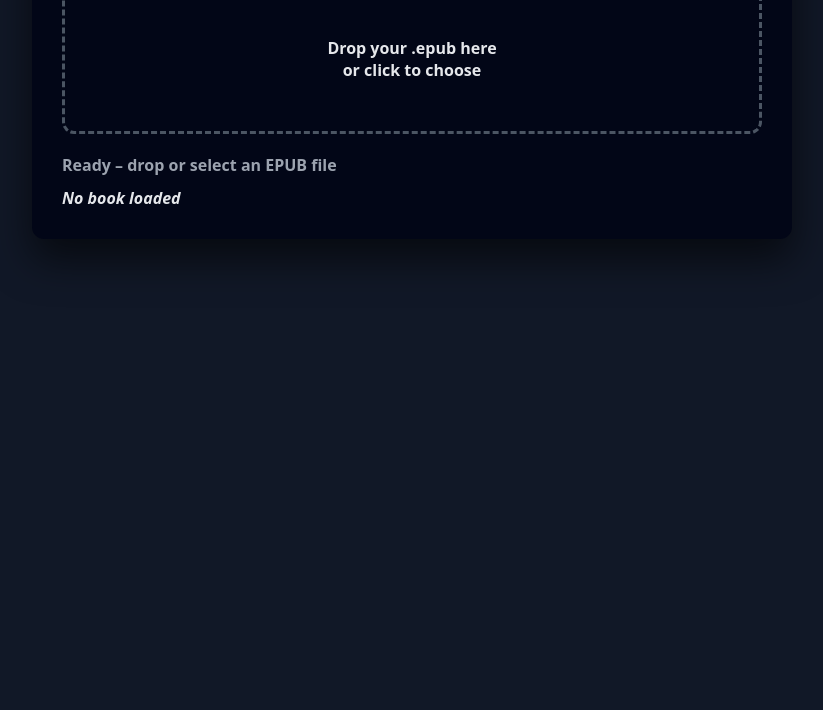
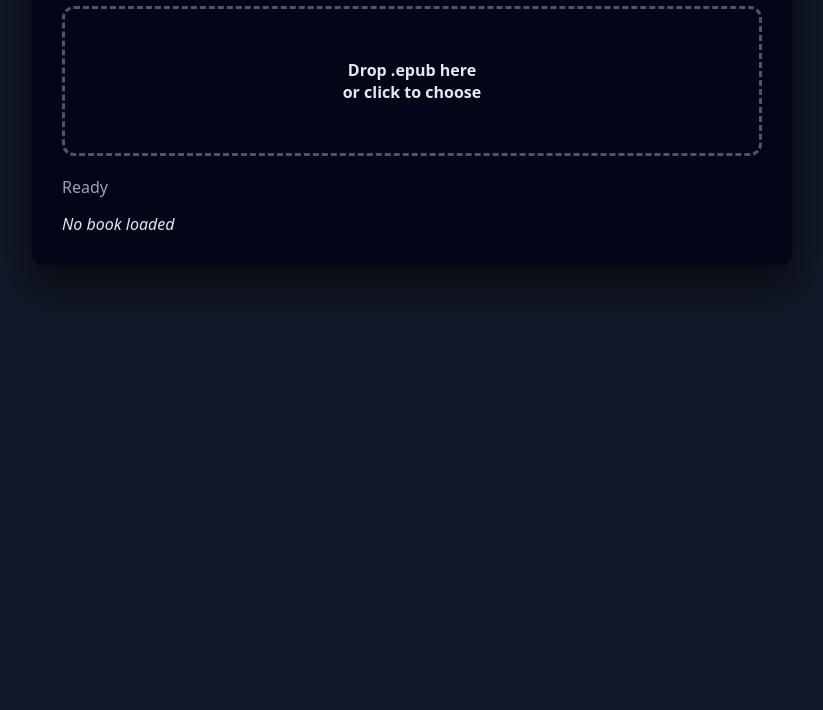
Before and after one commit to tbenitz/epub-to-audiobook, a plain HTML site: page index.html in a window 1280 px wide. Shown: the part 130-840 px from the top of the page, without its empty margins (228-1051 px from the left). Before the commit the page ends 800 px from the top, so only its background shows below. Drawn offline with nearby package versions, Linux system fonts and the light colour scheme.

Commit message:
Refactor HTML structure and update styles

```diff
--- a/index.html
+++ b/index.html
@@ -5,20 +5,19 @@
 <title>EPUB → Audiobook</title>
 <meta name="viewport" content="width=device-width, initial-scale=1">
 <style>
-    body { font-family: system-ui, sans-serif; background:#111827; color:#e5e7eb; margin:0; padding:20px; display:flex; justify-content:center; }
-    .app { background:#020617; padding:30px; border-radius:12px; max-width:700px; width:100%; box-shadow:0 20px 40px rgba(0,0,0,.6); }
-    h1 { margin-top:0; }
-    #dropZone { border:3px dashed #4b5563; padding:50px; text-align:center; border-radius:12px; cursor:pointer; margin-bottom:20px; }
-    #dropZone.dragging { border-color:#60a5fa; background:rgba(96,165,250,.2); }
-    #epubInput { display:none; }
-    #status { min-height:1.4em; color:#9ca3af; margin:10px 0; }
-    #bookControls.hidden { display:none; }
-    .row { display:flex; flex-wrap:wrap; gap:12px; align-items:center; margin:15px 0; }
-    button, select, input[type=range] { padding:8px 14px; border-radius:6px; font-size:1rem; }
-    button { background:#2563eb; color:white; border:none; cursor:pointer; }
-    button:hover { background:#1d4ed8; }
-    button.secondary { background:#374151; }
-    progress { width:100%; height:10px; border-radius:10px; margin-top:10px; }
+  body{font-family:system-ui,sans-serif;background:#111827;color:#e5e7eb;margin:0;padding:20px;display:flex;justify-content:center;min-height:100vh;align-items:flex-start}
+  .app{background:#020617;padding:30px;border-radius:12px;max-width:700px;width:100%;box-shadow:0 20px 40px rgba(0,0,0,.6)}
+  #dropZone{border:3px dashed #4b5563;padding:50px;text-align:center;border-radius:12px;cursor:pointer;margin-bottom:20px;transition:.2s}
+  #dropZone.dragging{border-color:#60a5fa;background:rgba(96,165,250,.2)}
+  #epubInput{display:none}
+  #status{min-height:1.4em;color:#9ca3af;margin:15px 0}
+  #bookControls.hidden{display:none}
+  .row{display:flex;flex-wrap:wrap;gap:12px;align-items:center;margin:15px 0}
+  button,select,input[type=range]{padding:8px 14px;border-radius:6px;font-size:1rem}
+  button{background:#2563eb;color:white;border:none;cursor:pointer}
+  button:hover{background:#1d4ed8}
+  button.secondary{background:#374151}
+  progress{width:100%;height:10px;border-radius:10px;margin-top:10px}
 </style>
 </head>
 <body>
@@ -26,18 +25,15 @@
   <h1>EPUB → Audiobook (TTS)</h1>
 
   <div id="dropZone">
-      <strong>Drop your .epub here<br>or <strong>click to choose</strong>
-      <input type="file" id="epubInput" accept=".epub,application/epub+zip">
+    <strong>Drop .epub here<br>or click to choose</strong>
+    <input type="file" id="epubInput" accept=".epub">
   </div>
 
-    <div id="status">Ready – drop or select an EPUB file</div>
+  <div id="status">Ready</div>
   <div id="title"><em>No book loaded</em></div>
 
   <div id="bookControls" class="hidden">
-      <div class="row">
-        <label>Chapter:</label>
-        <select id="chapterSelect"></select>
-      </div>
+    <div class="row"><label>Chapter:</label><select id="chapterSelect"></select></div>
     <div class="row">
       <button id="playPause">Play</button>
       <button id="stop" class="secondary">Stop</button>
@@ -49,11 +45,8 @@
   </div>
 </div>
 
-  <!-- Libraries -->
 <script src="https://cdnjs.cloudflare.com/ajax/libs/jszip/3.10.1/jszip.min.js"></script>
-  <script src="https://unpkg.com/epubjs/dist/epub.min.js"></script>
-
-  <!-- Your script – loads AFTER the HTML exists -->
+<script src="https://cdn.jsdelivr.net/npm/epubjs@0.3.93/dist/epub.min.js"></script>
 <script src="script.js"></script>
 </body>
 </html>
```
Lines whose indentation alone changed are shown as unchanged.
